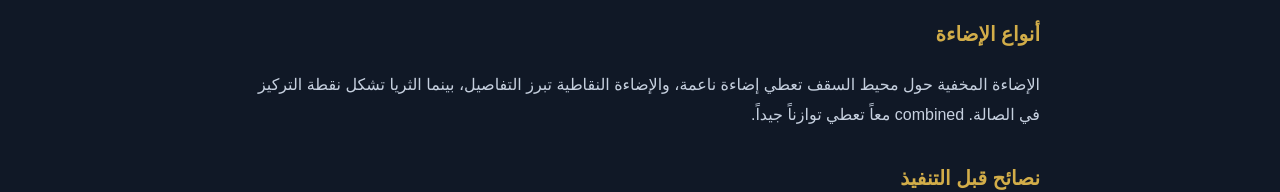
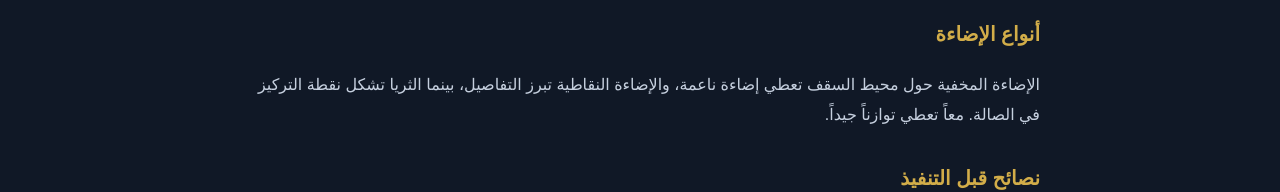
Before and after one commit to ismail637172-svg/cont330-website, a plain HTML site: page gypsum-ceiling-ar.html in a window 1280 px wide. Shown: the part 380-572 px from the top of the page. Drawn offline with Linux system fonts and the light colour scheme.

Commit message:
Fix Arabic typo

```diff
--- a/gypsum-ceiling-ar.html
+++ b/gypsum-ceiling-ar.html
@@ -16,7 +16,7 @@
 <main>
 <h1>جبس بورد وإضاءة مخفية: لمسات تغيّر المكان</h1>
 <p>كيف تختار تصميم السقف والإضاءة المناسبة لصالة منزلك في الرياض.</p>
-<h2>لماذا الجبس بورد؟</h2><p>الجبس بورد حل عملي لإخفاء التمديدات وتعديل مستوى السقف دون أعمال إنشائية كبيرة. كما يسمح بإضافة طبقات إضاءة تعطي المكان عمقاً وشعوراً بالاتساع.</p><h2>أنواع الإضاءة</h2><p>الإضاءة المخفية حول محيط السقف تعطي إضاءة ناعمة، والإضاءة النقاطية تبرز التفاصيل، بينما الثريا تشكل نقطة التركيز في الصالة. combined معاً تعطي توازناً جيداً.</p><h2>نصائح قبل التنفيذ</h2><p>حدد أماكن المكيفات والكاشفات قبل تركيب الجبس، واترك فتحات صيانة للمواسير. استخدم مواد مقاومة للرطوبة في الحمامات والمطابخ.</p>
+<h2>لماذا الجبس بورد؟</h2><p>الجبس بورد حل عملي لإخفاء التمديدات وتعديل مستوى السقف دون أعمال إنشائية كبيرة. كما يسمح بإضافة طبقات إضاءة تعطي المكان عمقاً وشعوراً بالاتساع.</p><h2>أنواع الإضاءة</h2><p>الإضاءة المخفية حول محيط السقف تعطي إضاءة ناعمة، والإضاءة النقاطية تبرز التفاصيل، بينما الثريا تشكل نقطة التركيز في الصالة. معاً تعطي توازناً جيداً.</p><h2>نصائح قبل التنفيذ</h2><p>حدد أماكن المكيفات والكاشفات قبل تركيب الجبس، واترك فتحات صيانة للمواسير. استخدم مواد مقاومة للرطوبة في الحمامات والمطابخ.</p>
 <h2> تواصل معنا</h2>
 <p> للمعاينة والاستشارة: <a href="https://wa.me/966555337459" style="color:#d2ad49">واتساب 0555337459</a></p>
 <p><a href="https://cont330-website.andromir.workers.dev/" style="color:#d2ad49">العودة للموقع الرئيسي</a></p>
```
